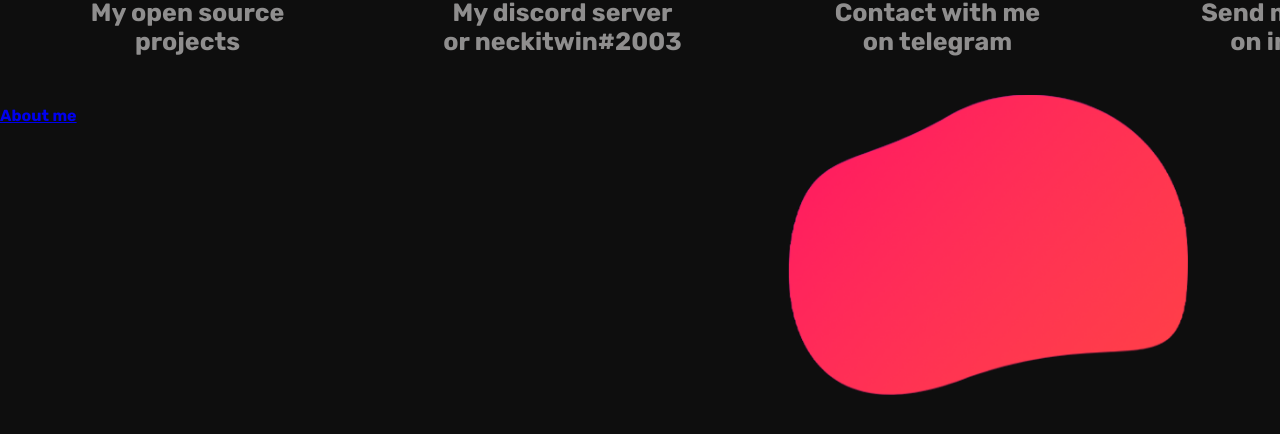
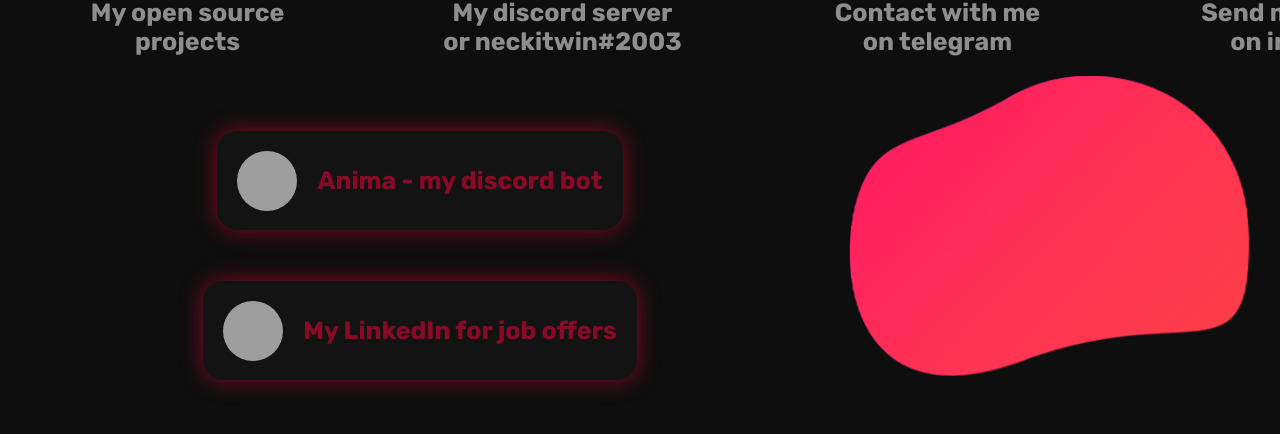
Before and after one commit to NeckitWin/neckitwin.github.io, a React (Create React App) app: page / in a window 1280 px wide. Shown: the part 3587-4021 px from the top of the page. Built offline with nearby package versions, Linux system fonts and the light colour scheme; grey boxes are pictures that could not be loaded.

Commit message:
add footer

```diff
--- /dev/null
+++ b/src/components/Footer/Link/Link.css
@@ -0,0 +1,27 @@
+.footer-link {
+    text-decoration: none;
+    font-size: 25px;
+    background-color: #131313;
+    border-radius: 20px;
+    padding: 10px 20px;
+    display: flex;
+    justify-content: center;
+    align-items: center;
+    color: rgb(255,0,59,0.5);
+    box-shadow: 0 0 21px rgb(255,0,59,0.5);
+    transition: 0.3s ease;
+}
+
+.footer-link:hover {
+    color: #FFFFFF;
+    box-shadow: 0 0 21px rgb(255,255,255);
+    transform: translateX(-20px);
+}
+
+.footer-link img {
+    width: 60px;
+    height: 60px;
+    border-radius: 50%;
+    margin-right: 20px;
+    background-size: cover;
+}
--- /dev/null
+++ b/src/components/Footer/Link/index.jsx
@@ -0,0 +1,15 @@
+import React from "react";
+import "./Link.css";
+
+class Link extends React.Component {
+    render() {
+        const {link, img, text} = this.props;
+        return (
+            <a className="footer-link" href={link} target="_blank" rel="noreferrer">
+                <img src={img} alt=""/><p>{text}</p>
+            </a>
+        )
+    }
+}
+
+export default Link;
--- a/src/components/Footer/footer.css
+++ b/src/components/Footer/footer.css
@@ -2,14 +2,24 @@ footer {
     height: 400px;
     width: 100%;
     background-color: #0e0e0e;
+    display: flex;
+    justify-content: center;
 }
 
-footer img {
+footer>img {
     width: 400px;
     height: 300px;
     margin: 20px;
     transition: 0.3s ease;
     position: relative;
     top: -50px;
-    left: 60%;
+    left: 15%;
 }
+
+footer div {
+    display: flex;
+    justify-content: space-around;
+    align-items: center;
+    flex-direction: column;
+    height: 300px;
+}
--- a/src/components/Footer/index.jsx
+++ b/src/components/Footer/index.jsx
@@ -1,12 +1,34 @@
 import React from "react";
 import "./footer.css";
+import Link from "./Link";
 
 class Footer extends React.Component {
+    constructor(props) {
+        super(props);
+        this.state = {
+            links: [
+                {
+                    link: "https://boticord.top/bot/429562004399980546+1187466797885182141/pending?ref=anima",
+                    img: "https://cdn.boticord.top/avatars/1187466797885182141/a_c09e748f5b6ea6f58d69a180f3b84d74_256.webp",
+                    text: "Anima - my discord bot"
+                },
+                {
+                    link: "https://www.linkedin.com/in/mykyta-vinohradov-6008b62b7/",
+                    img: "https://cdn1.iconfinder.com/data/icons/logotypes/32/circle-linkedin-512.png",
+                    text: "My LinkedIn for job offers"
+                }
+            ]
+        }
+    }
+
     render() {
         return (
-            <footer id="wave">
+            <footer>
                 <div>
-                    <a href="main">About me</a>
+                    {this.state.links.map((el) => (
+                        <Link key={el.text} img={el.img} text={el.text}
+                                 link={el.link}/>
+                    ))}
                 </div>
                 <img src="img/block.png" alt="block"/>
             </footer>
```
